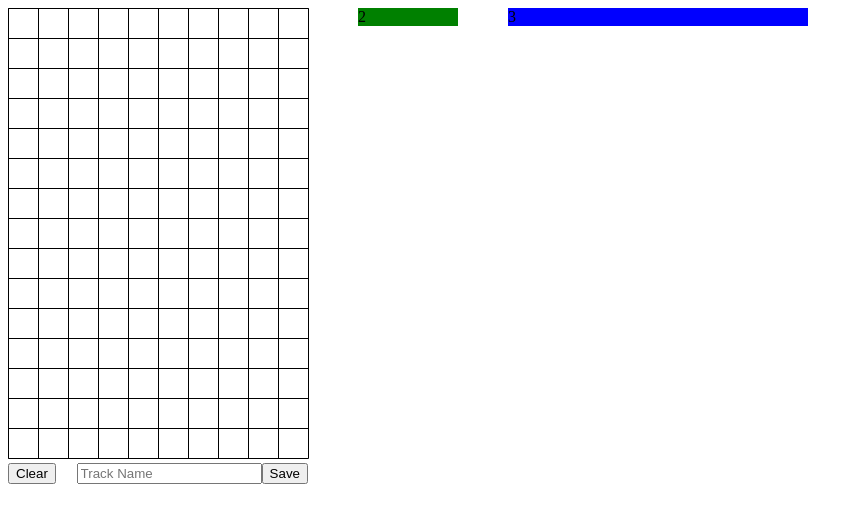
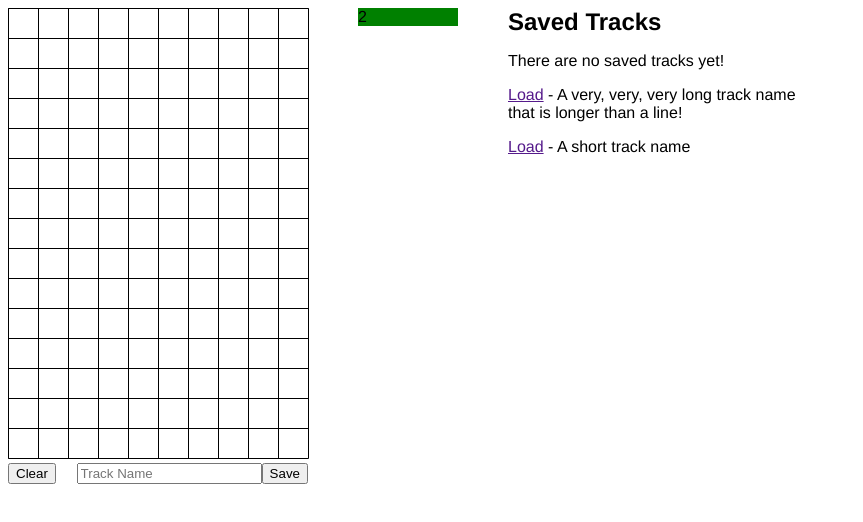
Before and after one commit to stravid/create-save-load-tracks, a plain HTML site: page index.html in a window 1280 px wide. Shown: the whole page, without its empty margins (0-863 px from the left). Drawn offline with Linux system fonts and the light colour scheme.

Commit message:
add dummy track list

```diff
--- a/index.html
+++ b/index.html
@@ -25,7 +25,18 @@
     </section>
 
     <section id="tracks-container">
-3
+      <h1>Saved Tracks</h1>
+      <p>
+        There are no saved tracks yet!
+      <p>
+
+      <p>
+        <a href="">Load</a> - A very, very, very long track name that is longer than a line!
+      <p>
+
+      <p>
+        <a href="">Load</a> - A short track name
+      <p>
     </section>
 
     <script src="javascripts/jquery.js"></script>
--- a/stylesheets/style.css
+++ b/stylesheets/style.css
@@ -1,3 +1,7 @@
+body {
+  font-family: Helvetica, Arial, san-serif;
+}
+
 section#grid-container {
   width: 300px;
   margin-right: 50px;
@@ -15,8 +19,6 @@ section#bricks-container {
 }
 
 section#tracks-container {
-  background: blue;
-
   width: 300px;
 
   float: left;
@@ -28,3 +30,7 @@ canvas#grid {
 button#save, input#track-name {
   float: right;
 }
+
+section#tracks-container h1 {
+  margin: 0;
+}
```
